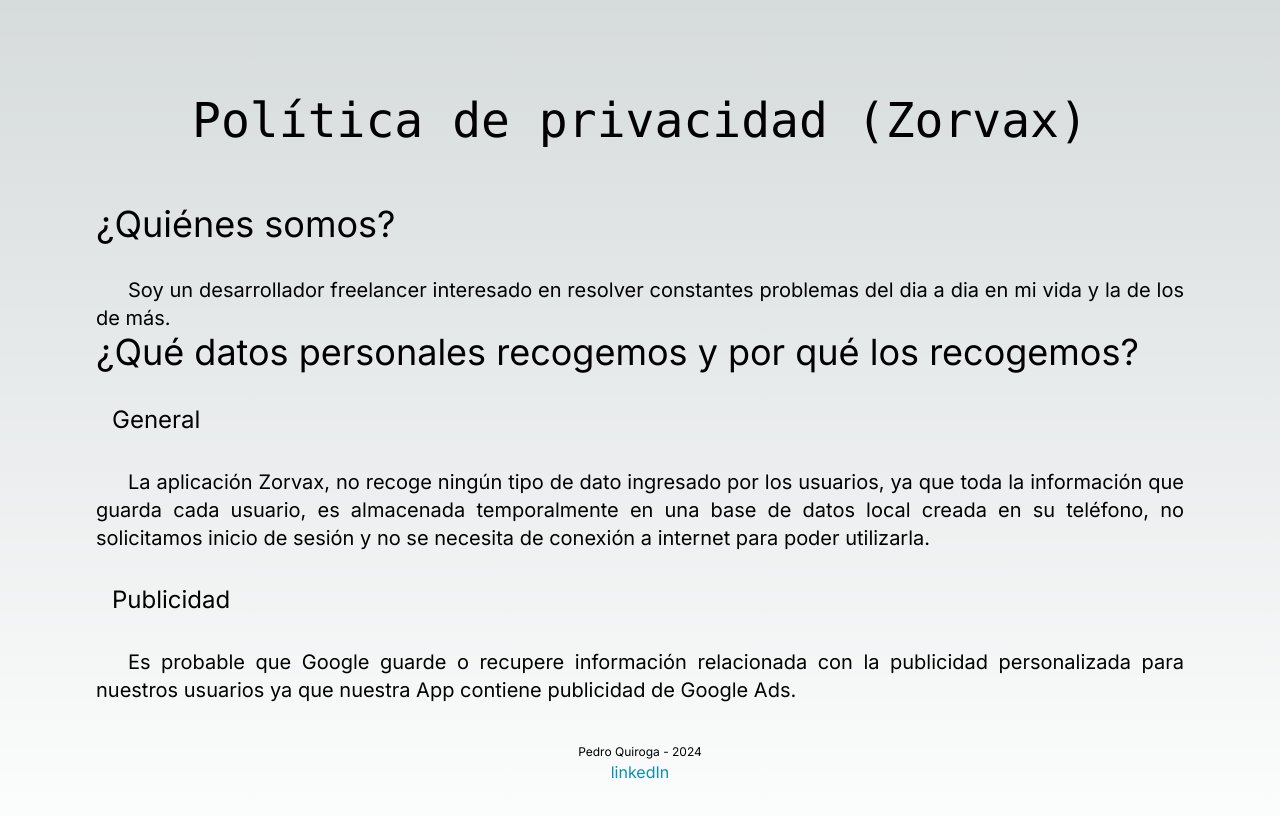
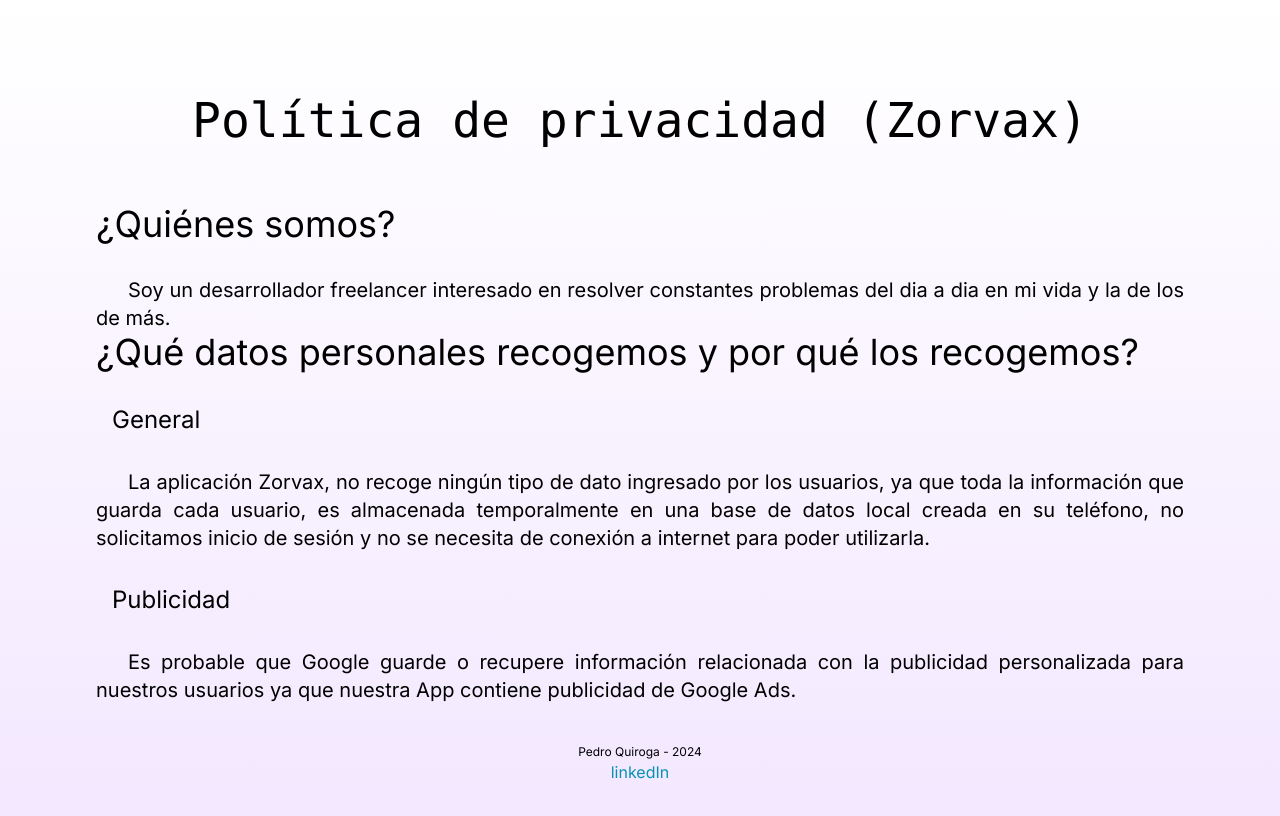
Before and after one commit to QUIPED83/zorvax-politicas-de-privacidad, a Next.js app: page / in a window 1280 px wide. Shown: the top 816 px of the page. Built offline with nearby package versions, Linux system fonts and the light colour scheme.

Commit message:
tab icon, background color

```diff
--- a/src/app/globals.css
+++ b/src/app/globals.css
@@ -5,13 +5,13 @@
 
 :root {
   --foreground-rgb: 0, 0, 0;
-  --background-start-rgb: 214, 219, 220;
-  --background-end-rgb: 255, 255, 255;
+  --background-start-rgb: 255,255,255;
+  --background-end-rgb: 242,230,255;
 }
 
 @media (prefers-color-scheme: dark) {
   :root {
-    --foreground-rgb: 255, 255, 255;
+    --foreground-rgb: 0,0,0;
     --background-start-rgb: 0, 0, 0;
     --background-end-rgb: 0, 0, 0;
   }
--- a/src/app/layout.js
+++ b/src/app/layout.js
@@ -1,16 +1,17 @@
 import { Inter } from "next/font/google";
 import "./globals.css";
-
 const inter = Inter({ subsets: ["latin"] });
 
 export const metadata = {
-  title: "Create Next App",
-  description: "Generated by create next app",
+  title: "Zorvax",
+  icons: {
+    icon: "../../public/zorvax.png",
+  },
 };
 
 export default function RootLayout({ children }) {
   return (
-    <html lang="en">
+    <html lang="es">
       <body className={inter.className}>{children}</body>
     </html>
   );
--- a/src/app/page.js
+++ b/src/app/page.js
@@ -1,5 +1,6 @@
 import Who from "../components/Who";
 import AboutData from "../components/AboutData";
+
 import { Container } from "postcss";
 export default function Home() {
   return (
```
Also changed, not shown: public/zorvax.png (added).
